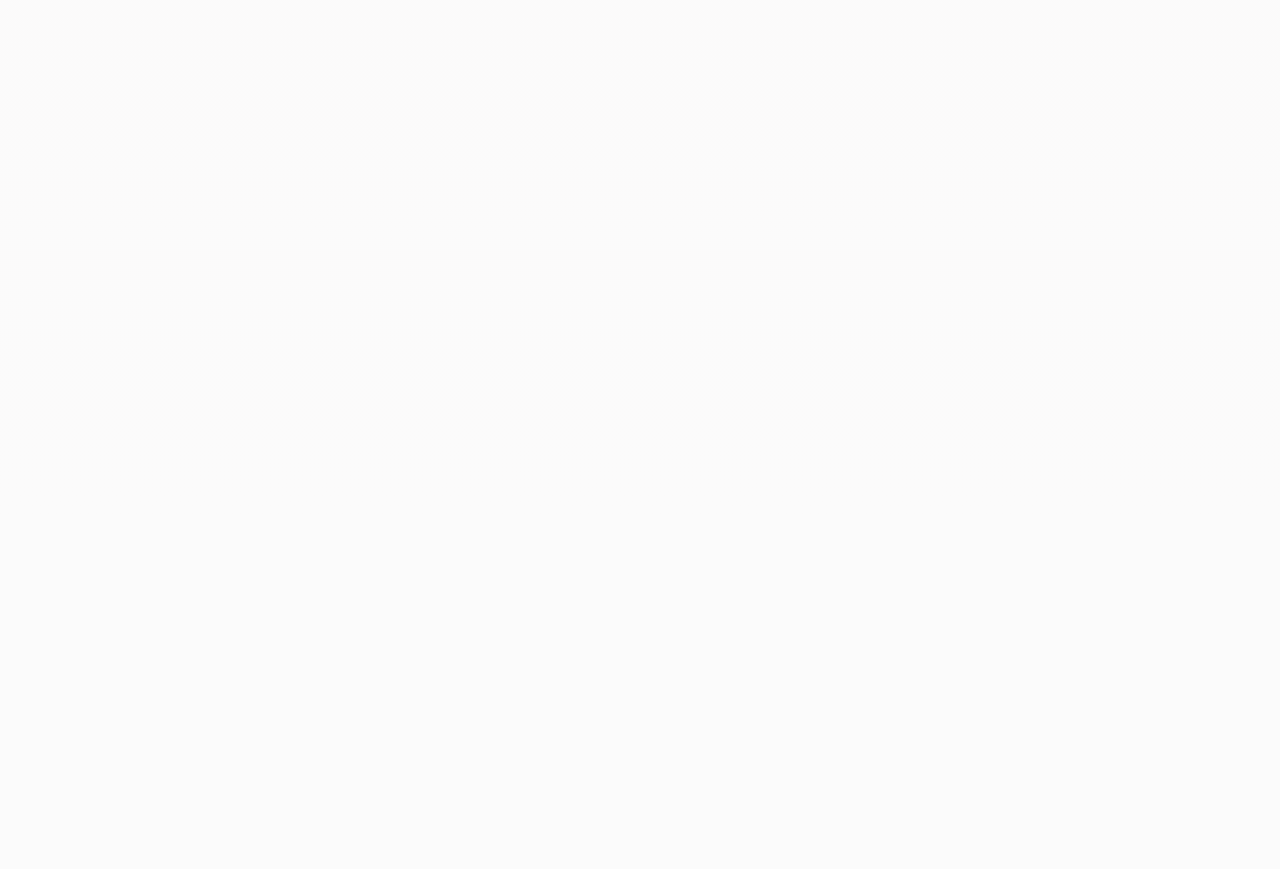
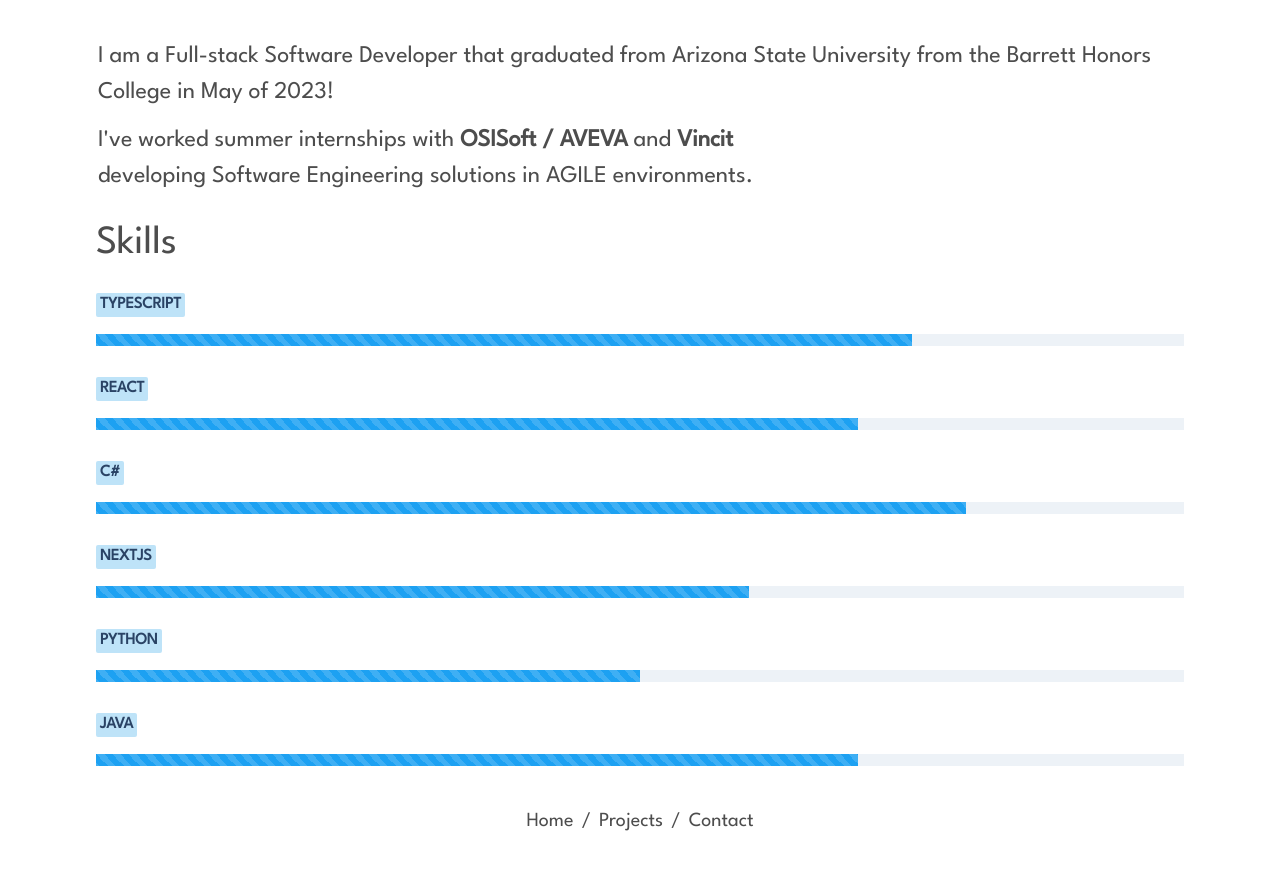
Before and after one commit to connorabernethy/portfolio-njs, a Next.js app in the folder portfolio/: page /about in a window 1280 px wide. Shown: the part 265-1134 px from the top of the page. Before the commit the page ends 800 px from the top, so only its background shows below. Built offline with nearby package versions, Linux system fonts and the light colour scheme.

Commit message:
Updated About page

```diff
--- a/portfolio/package.json
+++ b/portfolio/package.json
@@ -9,12 +9,16 @@
     "lint": "next lint"
   },
   "dependencies": {
+    "@chakra-ui/react": "^2.5.5",
+    "@emotion/react": "^11.10.6",
+    "@emotion/styled": "^11.10.6",
     "@types/node": "18.15.13",
     "@types/react": "18.0.38",
     "@types/react-dom": "18.0.11",
     "autoprefixer": "10.4.14",
     "eslint": "8.39.0",
     "eslint-config-next": "13.3.1",
+    "framer-motion": "^10.12.4",
     "next": "13.3.1",
     "postcss": "8.4.23",
     "react": "18.2.0",
--- /dev/null
+++ b/portfolio/src/components/Skills.tsx
@@ -0,0 +1,28 @@
+import React from "react";
+import {
+    Badge,
+    List,
+    ListItem,
+    Progress
+  } from '@chakra-ui/react'
+
+export default function Skills(props: any) {
+    const skills = props.skills;
+    return (
+        <div>
+            <h1 className={`pt-5`}>Skills</h1>
+        <List spacing={3}>
+            {skills.map((skill: any) => {
+                return (
+                <ListItem>
+                    <Badge colorScheme="blue" fontSize="md">
+                        {skill.name}
+                    </Badge>
+                    <Progress hasStripe value={skill.value} colorScheme="twitter"/>
+                </ListItem>
+                )
+            })}
+        </List>
+        </div>
+    );
+}
--- a/portfolio/src/pages/_app.tsx
+++ b/portfolio/src/pages/_app.tsx
@@ -1,6 +1,11 @@
 import '@/styles/globals.css'
 import type { AppProps } from 'next/app'
+import { ChakraProvider } from '@chakra-ui/react';
 
 export default function App({ Component, pageProps }: AppProps) {
-  return <Component {...pageProps} />
+  return (
+    <ChakraProvider>
+          <Component {...pageProps} />
+    </ChakraProvider>
+  )
 }
--- a/portfolio/src/pages/about.tsx
+++ b/portfolio/src/pages/about.tsx
@@ -1,13 +1,66 @@
+import Skills from "@/components/Skills"
+import {
+    Breadcrumb,
+    BreadcrumbItem,
+    BreadcrumbLink,
+    BreadcrumbSeparator,
+} from '@chakra-ui/react'
+
 import photo from "../../public/linkedin_photo.jpg"
 
 export default function About() {
-    return(
+    const skillsList: any[] =
+        [{
+            name: 'TypeScript',
+            value: 75
+        },
+        {
+            name: 'React',
+            value: 70
+        },
+        {
+            name: 'C#',
+            value: 80
+        },
+        {
+            name: 'NextJS',
+            value: 60
+        },
+        {
+            name: 'Python',
+            value: 50
+        },
+        {
+            name: 'Java',
+            value: 70
+        },
+        ]
+    return (
         <main
-        className={`flex min-h-screen flex-col justify-start p-24 leaguespartan`}>
-            <h1 className="leaguespartan">About</h1>
+            className={`flex min-h-screen flex-col justify-start p-24 leaguespartan`}>
+            <h1 className={`pb-5 leaguespartan`}>About</h1>
             <div className="photo">
                 <img src={photo.src}></img>
             </div>
+            <p className={`pt-10 description`}>I am a Full-stack Software Developer that graduated from
+                Arizona State University from the Barrett Honors College in May of 2023!</p>
+            <p className={`description pt-3`}>
+                I've worked summer internships with <b>OSISoft / AVEVA</b> and <b>Vincit</b>
+                <p>developing Software
+                Engineering solutions in AGILE environments.</p>
+            </p>
+            <Skills skills={skillsList} />
+            <Breadcrumb pt={10} alignSelf="center" fontSize="xl">
+                <BreadcrumbItem>
+                    <BreadcrumbLink href='/'>Home</BreadcrumbLink>
+                </BreadcrumbItem>
+                <BreadcrumbItem>
+                    <BreadcrumbLink href='/projects'>Projects</BreadcrumbLink>
+                </BreadcrumbItem>
+                <BreadcrumbItem>
+                    <BreadcrumbLink href='/contact'>Contact</BreadcrumbLink>
+                </BreadcrumbItem>
+            </Breadcrumb>
         </main>
     )
 }
```
Also changed, not shown: 2 other files (tests, documents, lock files or other folders).
